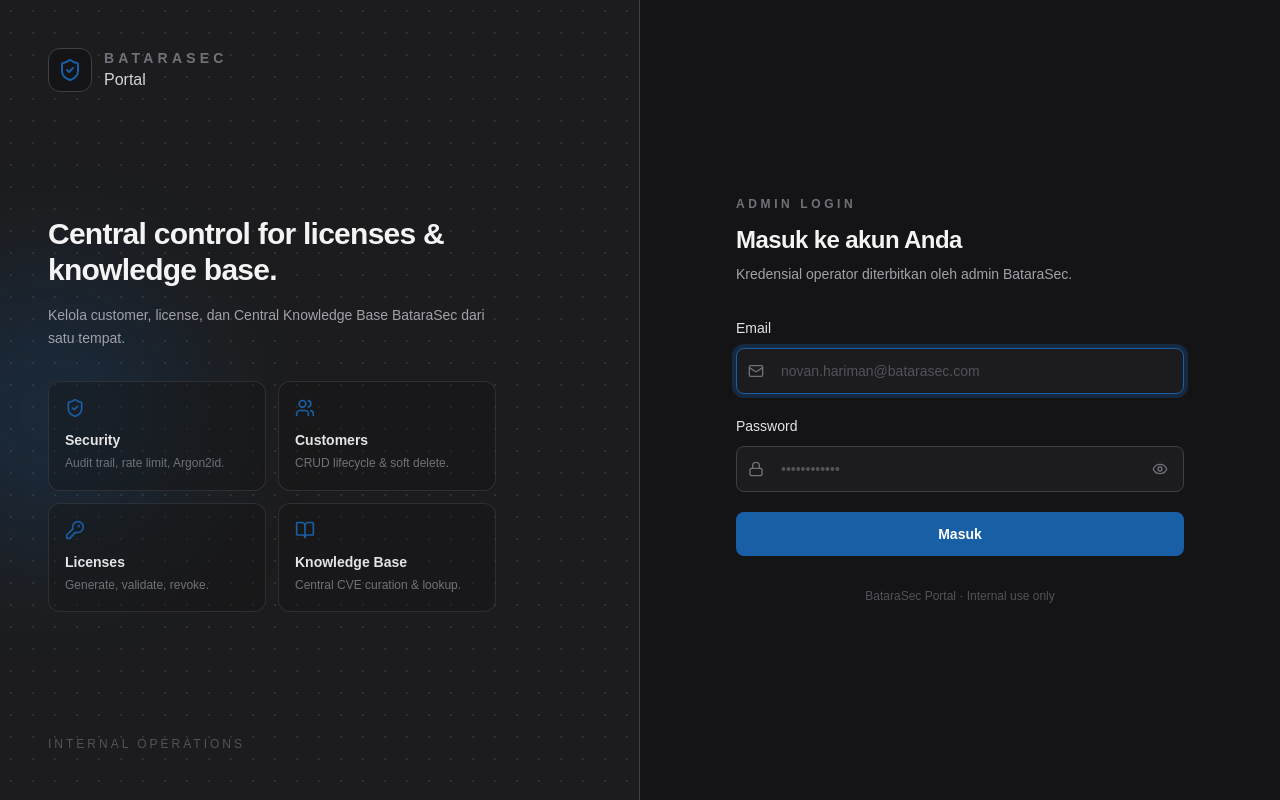
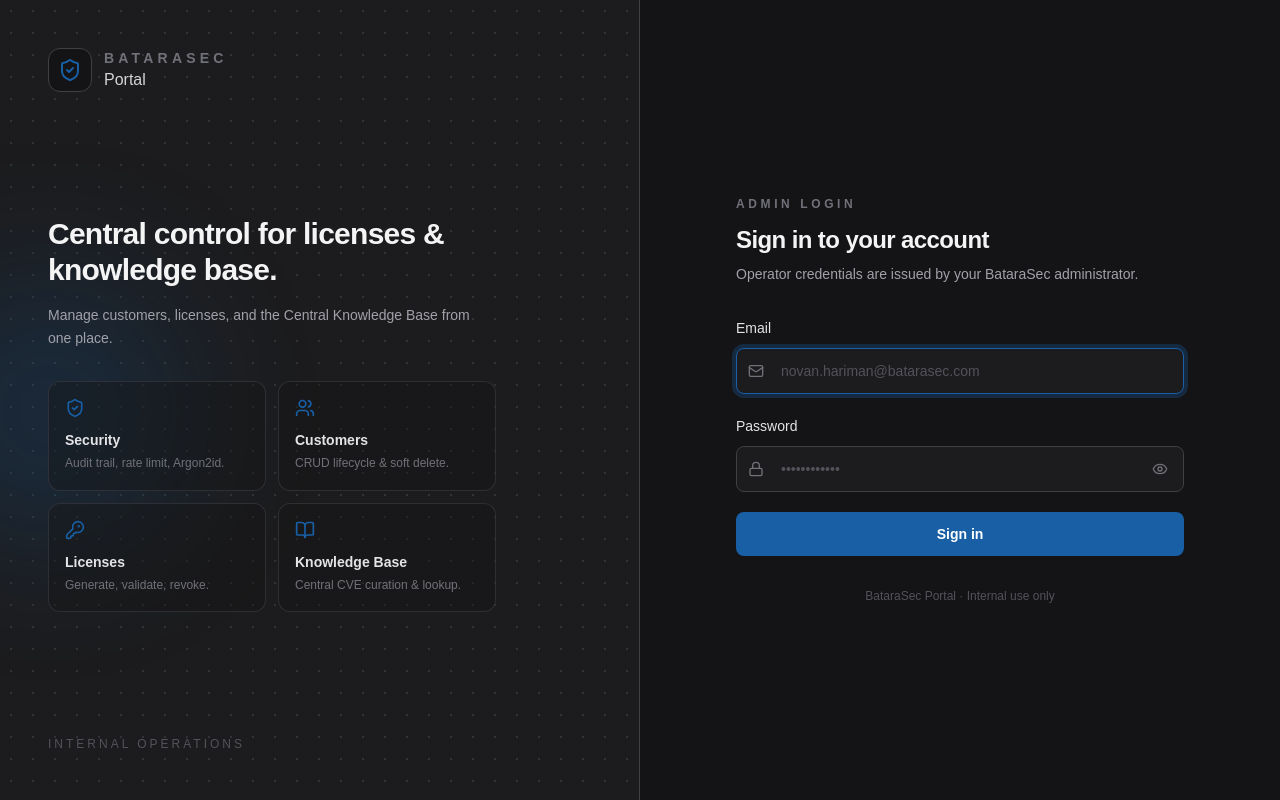
Before and after one commit to novanovn/batarasec-portal, a Next.js app: page /login in a window 1280 px wide. Built offline with nearby package versions, Linux system fonts and the light colour scheme; no server answers.

Commit message:
fix(login): translate all Indonesian text to English on login page

```diff
--- a/app/login/page.tsx
+++ b/app/login/page.tsx
@@ -31,10 +31,10 @@
             Admin Login
           </p>
           <h1 className="mt-3 text-2xl font-bold tracking-tight text-foreground">
-            Masuk ke akun Anda
+            Sign in to your account
           </h1>
           <p className="mt-2 text-sm text-zinc-400">
-            Kredensial operator diterbitkan oleh admin BataraSec.
+            Operator credentials are issued by your BataraSec administrator.
           </p>
 
           <LoginForm />
--- a/components/login-brand-panel.tsx
+++ b/components/login-brand-panel.tsx
@@ -95,7 +95,7 @@
           Central control for licenses &amp; knowledge base.
         </h2>
         <p className="mt-4 text-sm leading-relaxed text-zinc-400">
-          Kelola customer, license, dan Central Knowledge Base BataraSec dari satu tempat.
+          Manage customers, licenses, and the Central Knowledge Base from one place.
         </p>
 
         <ul className="mt-8 grid grid-cols-2 gap-3">
--- a/components/login-form.tsx
+++ b/components/login-form.tsx
@@ -32,8 +32,8 @@
       setLoading(false);
       setError(
         response.status === 429
-          ? "Terlalu banyak percobaan login. Coba lagi nanti."
-          : "Email atau password tidak valid.",
+          ? "Too many login attempts. Please try again later."
+          : "Invalid email or password.",
       );
       return;
     }
@@ -82,7 +82,7 @@
           <button
             type="button"
             onClick={() => setShowPassword((v) => !v)}
-            aria-label={showPassword ? "Sembunyikan password" : "Tampilkan password"}
+            aria-label={showPassword ? "Hide password" : "Show password"}
             aria-pressed={showPassword}
             className="absolute right-2 top-1/2 -translate-y-1/2 rounded-md p-2 text-zinc-500 transition hover:text-zinc-200 focus:outline-none focus:ring-2 focus:ring-accent/40"
           >
@@ -107,7 +107,7 @@
         className="flex w-full items-center justify-center gap-2 rounded-lg bg-accent px-4 py-3 text-sm font-semibold text-white transition hover:bg-accent/90 disabled:cursor-not-allowed disabled:opacity-70"
       >
         {loading ? <Loader2 className="h-4 w-4 animate-spin" /> : null}
-        {loading ? "Memproses..." : "Masuk"}
+        {loading ? "Processing..." : "Sign in"}
       </button>
     </form>
   );
```
